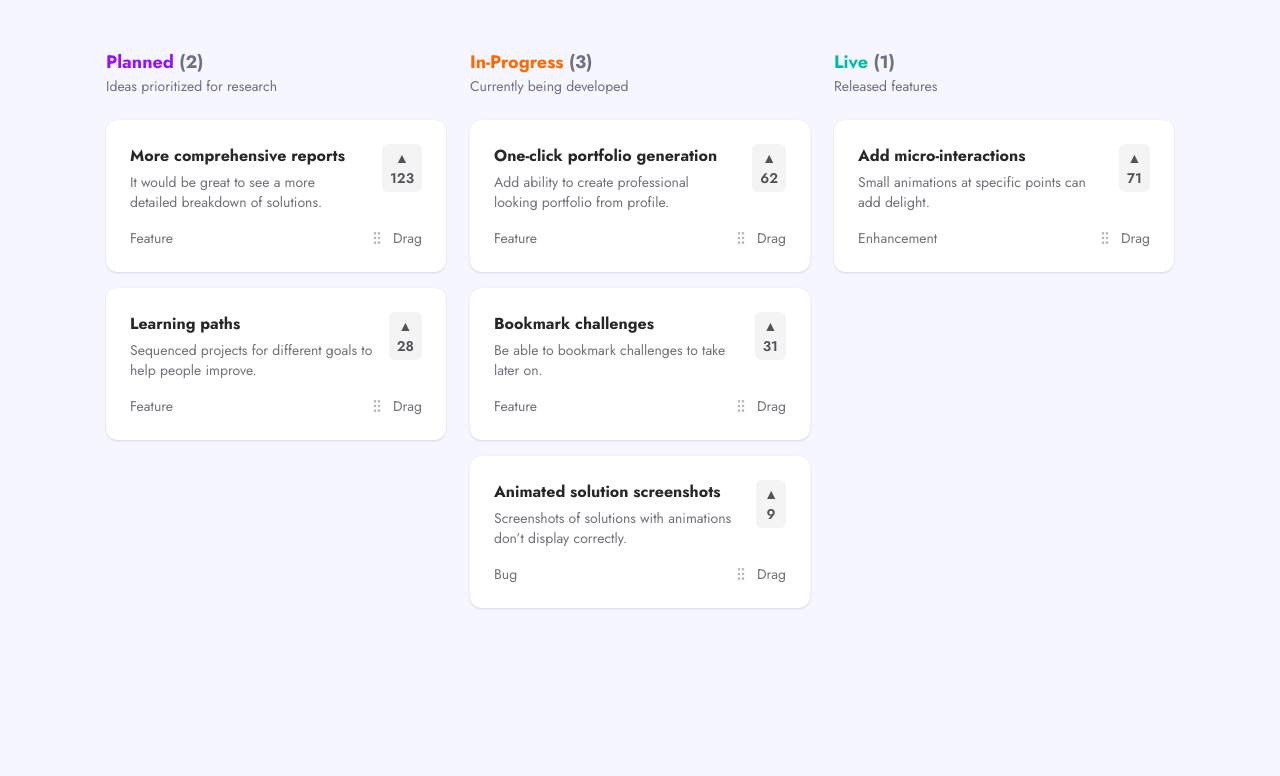
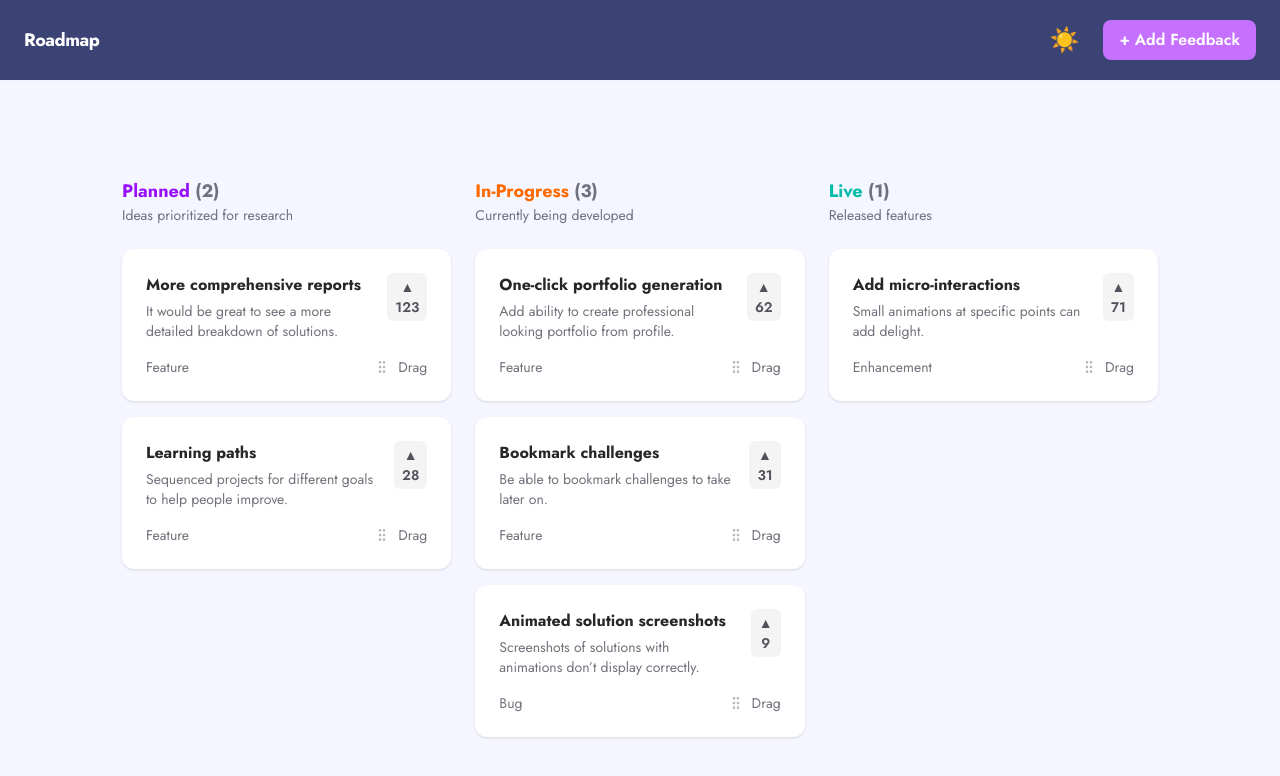
Before and after one commit to andrewteece/product-feedback-app, a Next.js app: page /roadmap in a window 1280 px wide. Shown: the top 776 px of the page. Built offline with nearby package versions, Linux system fonts and the light colour scheme; a web font is replaced by a local one.

Commit message:
implement toggle in Header and make it global

```diff
--- a/src/app/layout.tsx
+++ b/src/app/layout.tsx
@@ -1,12 +1,12 @@
 import '../styles/globals.css';
 import { Jost } from 'next/font/google';
-
+import Header from '@/components/layout/Header';
 import AppProvider from '@/components/providers/AppProvider';
 
 const jost = Jost({
   subsets: ['latin'],
   weight: ['400', '500', '700'],
-  variable: '--font-jost', // Optional for Tailwind integration
+  variable: '--font-jost',
   display: 'swap',
 });
 
@@ -22,9 +22,10 @@ export default function RootLayout({
 }) {
   return (
     <html lang='en' className='bg-[var(--bg-page)] text-[var(--text-primary)]'>
-      <body className={`${jost.className} min-h-screen`}>
+      <body className={`${jost.className} min-h-screen transition-colors`}>
         <AppProvider>
-          <main className='container mx-auto'>{children}</main>
+          <Header />
+          <main className='mx-auto max-w-[1100px] px-4 py-12'>{children}</main>
         </AppProvider>
       </body>
     </html>
--- a/src/app/roadmap/page.tsx
+++ b/src/app/roadmap/page.tsx
@@ -26,6 +26,7 @@ export default function RoadmapPage() {
   }
 
   return (
+    <>
       <main className='mx-auto max-w-[1100px] px-4 py-12'>
         <h1 className='sr-only'>Roadmap</h1>
 
@@ -55,5 +56,6 @@ export default function RoadmapPage() {
           </div>
         </DndContext>
       </main>
+    </>
   );
 }
--- a/src/components/layout/Header.tsx
+++ b/src/components/layout/Header.tsx
@@ -1,11 +1,34 @@
+// components/Header.tsx
 'use client';
+
 import ThemeToggle from './ThemeToggle';
+import Link from 'next/link';
+import { usePathname } from 'next/navigation';
 
 export default function Header() {
+  const pathname = usePathname();
+
+  const pageTitle = (() => {
+    if (pathname.includes('roadmap')) return 'Roadmap';
+    if (pathname.includes('feedback')) return 'Feedback Detail';
+    return 'Suggestions';
+  })();
+
   return (
-    <header className='flex items-center justify-between py-4 px-4 border-b border-[var(--bg-card)] text-[var(--text-primary)]'>
-      <h1 className='text-xl font-bold'>Product Feedback</h1>
-      <ThemeToggle />
+    <header className='flex items-center justify-between px-6 py-4 bg-[var(--bg-header)] text-white dark:text-[var(--text-primary)] dark:bg-[var(--bg-card)] border-b border-[var(--border-header)]'>
+      <div className='flex items-center gap-4'>
+        <h1 className='text-lg font-bold tracking-tight'>{pageTitle}</h1>
+      </div>
+
+      <div className='flex items-center gap-4'>
+        <ThemeToggle />
+        <Link
+          href='/new'
+          className='bg-[var(--btn-primary)] hover:bg-[var(--btn-primary-hover)] text-white font-semibold px-4 py-2 rounded-lg transition-colors'
+        >
+          + Add Feedback
+        </Link>
+      </div>
     </header>
   );
 }
```
Lines whose indentation alone changed are shown as unchanged.
